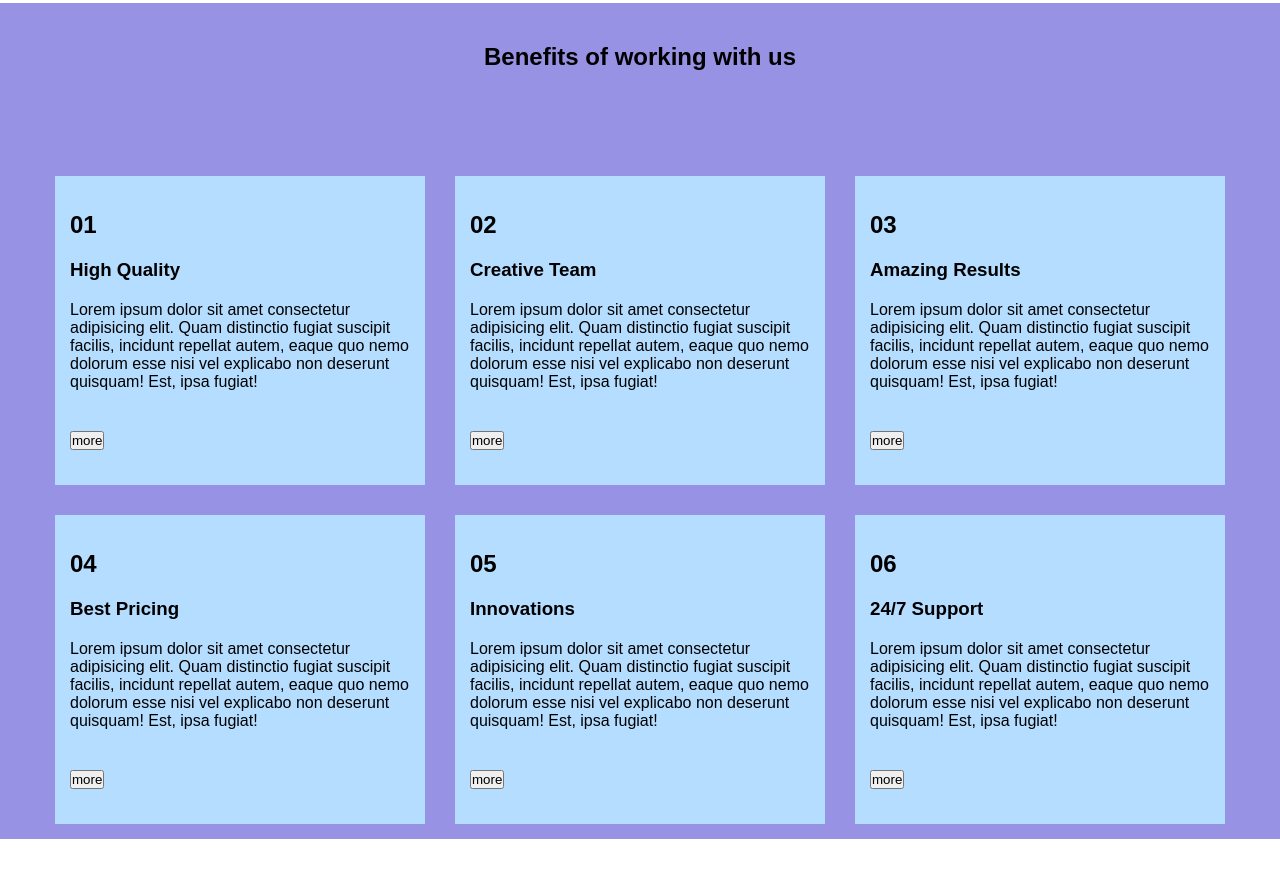
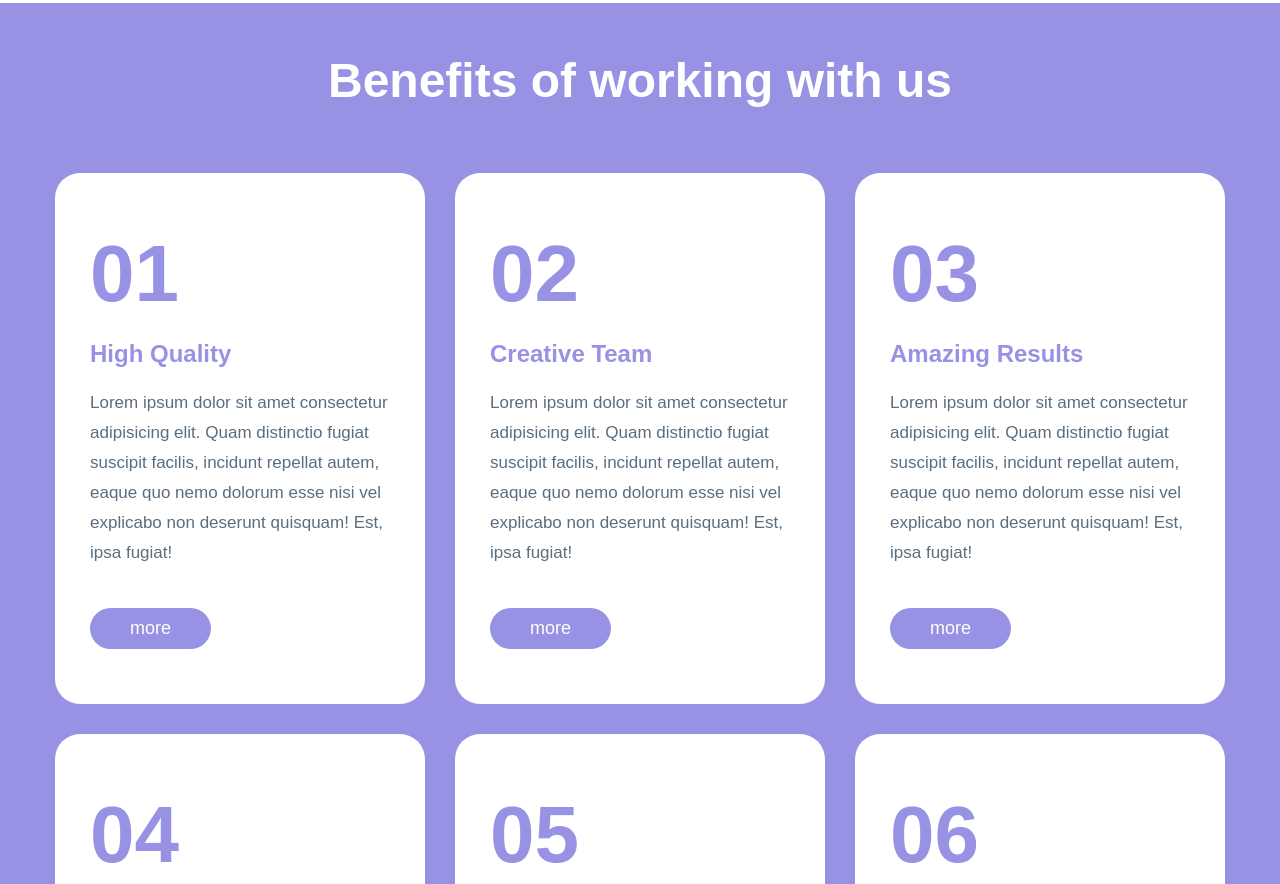
Before and after one commit to MicheleIanni86/htmlcss-responsive-layout, a plain HTML site: page index.html in a window 1280 px wide. Shown: the part 3016-3900 px from the top of the page. Drawn offline with Linux system fonts and the light colour scheme.

Commit message:
feat: Add Benefits Contents

```diff
--- a/css/style.css
+++ b/css/style.css
@@ -329,11 +329,15 @@ nav div :last-child {
 
 #benefits {
     background-color: var(--primary-color);
+    padding-bottom: 40px;
 }
 
 #benefits > .container > h2 {
     text-align: center;
-    padding: 40px 0px;
+    color: white;
+    font-size: 3rem;
+    font-weight: bold;
+    padding-top: 50px;
 }
 
 #benefits .col {
@@ -341,8 +345,9 @@ nav div :last-child {
 }
 
 #benefits .card {
-    background-color: var(--bgr-card);
-    padding: 15px;
+    border-radius: 25px;
+    background-color: white;
+    padding: 35px;
     height: 100%;
 }
 
@@ -353,6 +358,34 @@ nav div :last-child {
     margin: 20px 0px;
 }
 
+#benefits .card h1 {
+    color: var(--primary-color);
+    font-size: 80px;
+}
+
+#benefits .card h3 {
+    color: var(--primary-color);
+    font-size: 1.5rem;
+}
+
+#benefits .card p {
+    color: var(--text-gray);
+    line-height: 30px;
+    font-size: 17px;
+}
+
+#benefits .card button {
+    border: none;
+    background-color: var(--primary-color);
+    font-size: large;
+    padding: 10px 40px;
+    border-radius: 25px;
+}
+
+#benefits .card button a {
+    text-decoration: none;
+    color: white;
+}
 
 /* SECTION ABOUT US */
 #about-us > .container {
--- a/index.html
+++ b/index.html
@@ -164,7 +164,7 @@
                             <h1>01</h1>
                             <h3>High Quality</h3>
                             <p>Lorem ipsum dolor sit amet consectetur adipisicing elit. Quam distinctio fugiat suscipit facilis, incidunt repellat autem, eaque quo nemo dolorum esse nisi vel explicabo non deserunt quisquam! Est, ipsa fugiat!</p>
-                            <button>more</button>
+                            <button><a href="#">more</a></button>
                         </div>
                     </div>
                     <div class="col">
@@ -172,7 +172,7 @@
                             <h1>02</h1>
                             <h3>Creative Team</h3>
                             <p>Lorem ipsum dolor sit amet consectetur adipisicing elit. Quam distinctio fugiat suscipit facilis, incidunt repellat autem, eaque quo nemo dolorum esse nisi vel explicabo non deserunt quisquam! Est, ipsa fugiat!</p>
-                            <button>more</button>
+                            <button><a href="#">more</a></button>
                         </div>
                     </div>
                     <div class="col">
@@ -180,7 +180,7 @@
                             <h1>03</h1>
                             <h3>Amazing Results</h3>
                             <p>Lorem ipsum dolor sit amet consectetur adipisicing elit. Quam distinctio fugiat suscipit facilis, incidunt repellat autem, eaque quo nemo dolorum esse nisi vel explicabo non deserunt quisquam! Est, ipsa fugiat!</p>
-                            <button>more</button>
+                            <button><a href="#">more</a></button>
                         </div>
                     </div>
                     <div class="col">
@@ -188,7 +188,7 @@
                             <h1>04</h1>
                             <h3>Best Pricing</h3>
                             <p>Lorem ipsum dolor sit amet consectetur adipisicing elit. Quam distinctio fugiat suscipit facilis, incidunt repellat autem, eaque quo nemo dolorum esse nisi vel explicabo non deserunt quisquam! Est, ipsa fugiat!</p>
-                            <button>more</button>
+                            <button><a href="#">more</a></button>
                         </div>
                     </div>
                     <div class="col">
@@ -196,7 +196,7 @@
                             <h1>05</h1>
                             <h3>Innovations</h3>
                             <p>Lorem ipsum dolor sit amet consectetur adipisicing elit. Quam distinctio fugiat suscipit facilis, incidunt repellat autem, eaque quo nemo dolorum esse nisi vel explicabo non deserunt quisquam! Est, ipsa fugiat!</p>
-                            <button>more</button>
+                            <button><a href="#">more</a></button>
                         </div>
                     </div>
                     <div class="col">
@@ -204,7 +204,7 @@
                             <h1>06</h1>
                             <h3>24/7 Support</h3>
                             <p>Lorem ipsum dolor sit amet consectetur adipisicing elit. Quam distinctio fugiat suscipit facilis, incidunt repellat autem, eaque quo nemo dolorum esse nisi vel explicabo non deserunt quisquam! Est, ipsa fugiat!</p>
-                            <button>more</button>
+                            <button><a href="#">more</a></button>
                         </div>
                     </div>
                 </div>
```
